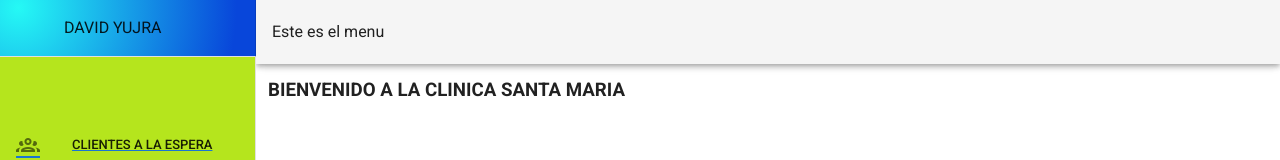
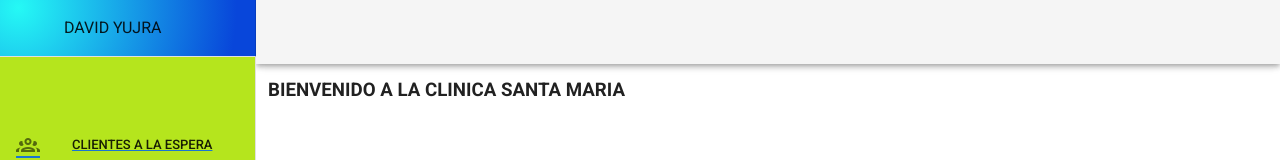
Before and after one commit to David-Yujra/Doctor_interfaz, a Vue app: page / in a window 1280 px wide. Shown: the top 160 px of the page. Built offline with nearby package versions, Linux system fonts and the light colour scheme.

Commit message:
cambios menu

```diff
--- a/src/components/MenuPaciente.vue
+++ b/src/components/MenuPaciente.vue
@@ -1,5 +1,9 @@
 <template>
-    <div>Este es el menu</div>
+    <div class="contenedor">
+        <div class="contenedorLogo">
+            <img src="" alt="">
+        </div>
+    </div>
 </template>
 
 <script>
@@ -7,3 +11,10 @@ export default {
     name: "MenuPaciente"
 }
 </script>
+
+<style scoped>
+.contenedor{
+    background-color: brown;
+    display: flex;
+}
+</style>
```
